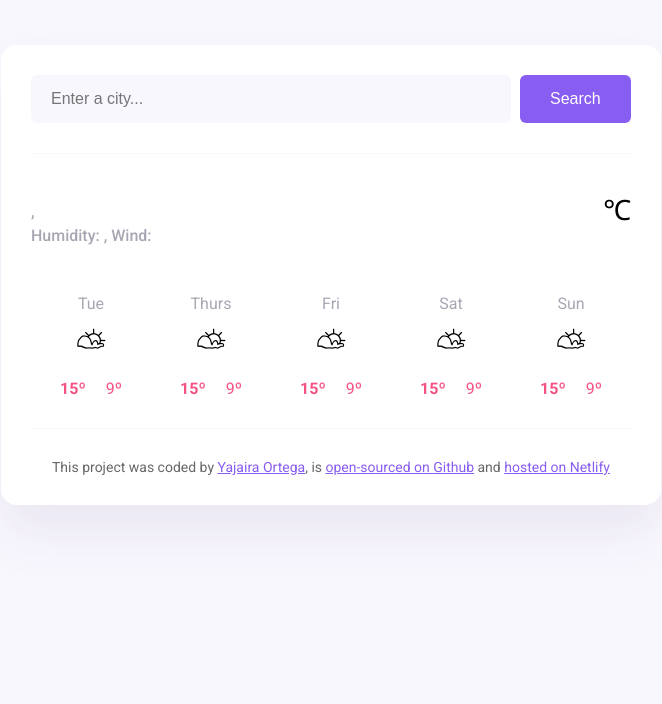
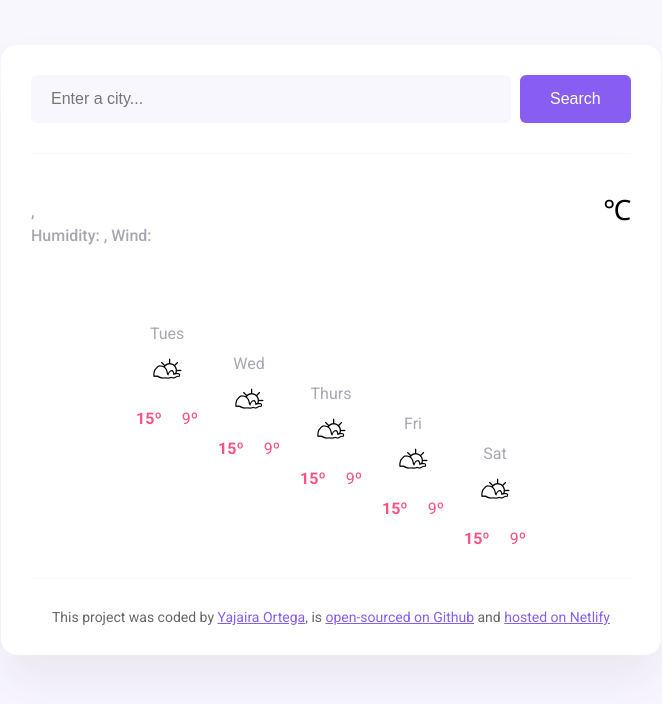
Before and after one commit to yortega216/Clima, a plain HTML site: page index.html in a window 1280 px wide. Shown: the whole page, without its empty margins (309-971 px from the left). Drawn offline with nearby package versions, Linux system fonts and the light colour scheme; no server answers.

Commit message:
Inject the forecast HTML from JavaScript

```diff
--- a/index.html
+++ b/index.html
@@ -35,57 +35,8 @@
       <div class="weather-app-unit">℃</div>
     </div>
     </div>
-    <div class="weather-forecast">
-      <div class="weather-forecast-day">
-        <div class="weather-forecast-date">Tue </div>
-        <div class="weather-forecast-icon">⛅︎</div>
-        <div class="weather-forecast-temperatures">
-        <div class="weather-forecast-temperature">
-          <strong>15º</strong>
-        </div>
-        <div class="weather-forecast-temperature">9º</div>
-      </div>
-      </div>
-       <div class="weather-forecast-day">
-        <div class="weather-forecast-date">Thurs</div>
-        <div class="weather-forecast-icon">⛅︎</div>
-        <div class="weather-forecast-temperatures">
-        <div class="weather-forecast-temperature">
-          <strong>15º</strong>
-        </div>
-        <div class="weather-forecast-temperature">9º</div>
-      </div>
-      </div>
-       <div class="weather-forecast-day">
-        <div class="weather-forecast-date">Fri</div>
-        <div class="weather-forecast-icon">⛅︎</div>
-        <div class="weather-forecast-temperatures">
-        <div class="weather-forecast-temperature">
-          <strong>15º</strong>
-        </div>
-        <div class="weather-forecast-temperature">9º</div>
-      </div>
-      </div>
-       <div class="weather-forecast-day">
-        <div class="weather-forecast-date">Sat</div>
-        <div class="weather-forecast-icon">⛅︎</div>
-        <div class="weather-forecast-temperatures">
-        <div class="weather-forecast-temperature">
-          <strong>15º</strong>
-        </div>
-        <div class="weather-forecast-temperature">9º</div>
-      </div>
-      </div>
-       <div class="weather-forecast-day">
-        <div class="weather-forecast-date">Sun</div>
-        <div class="weather-forecast-icon">⛅︎</div>
-        <div class="weather-forecast-temperatures">
-        <div class="weather-forecast-temperature">
-          <strong>15º</strong>
-        </div>
-        <div class="weather-forecast-temperature">9º</div>
-      </div>
-      </div>
+    <div class="weather-forecast" id="forecast">
+
     </div>
     </main>
 
--- a/src/index.js
+++ b/src/index.js
@@ -46,7 +46,33 @@ function handleSearchSubmit(event) {
     searchCity(searchInput.value);
 }
 
+function displayForecast() {
+    let days = ["Tues","Wed","Thurs","Fri","Sat"];
+    let forecastHtml = "";
+
+    days.forEach(function (day) {
+        forecastHtml =
+        forecastHtml +
+        `<div class="weather-forecast">
+      <div class="weather-forecast-day">
+        <div class="weather-forecast-date">${day}</div>
+        <div class="weather-forecast-icon">⛅︎</div>
+        <div class="weather-forecast-temperatures">
+        <div class="weather-forecast-temperature">
+          <strong>15º</strong>
+        </div>
+        <div class="weather-forecast-temperature">9º</div>
+      </div>
+      </div>
+      `;
+    });
+
+    let forecastElement = document.querySelector("#forecast");
+    forecastElement.innerHTML = forecastHtml;
+}
+
 let searchForElement = document.querySelector("#search-form");
 searchForElement.addEventListener("submit", handleSearchSubmit);
 
 searchCity("Paris");
+displayForecast();
```
